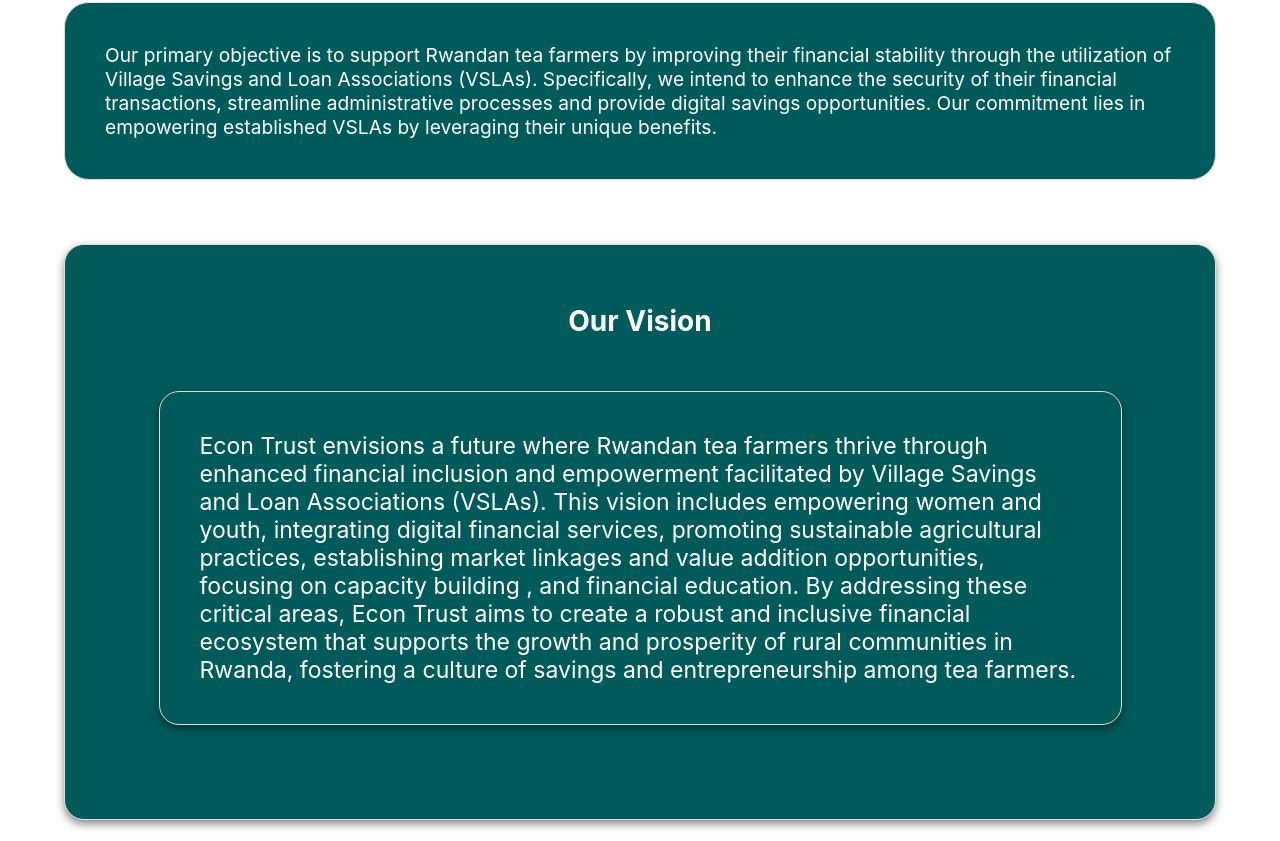
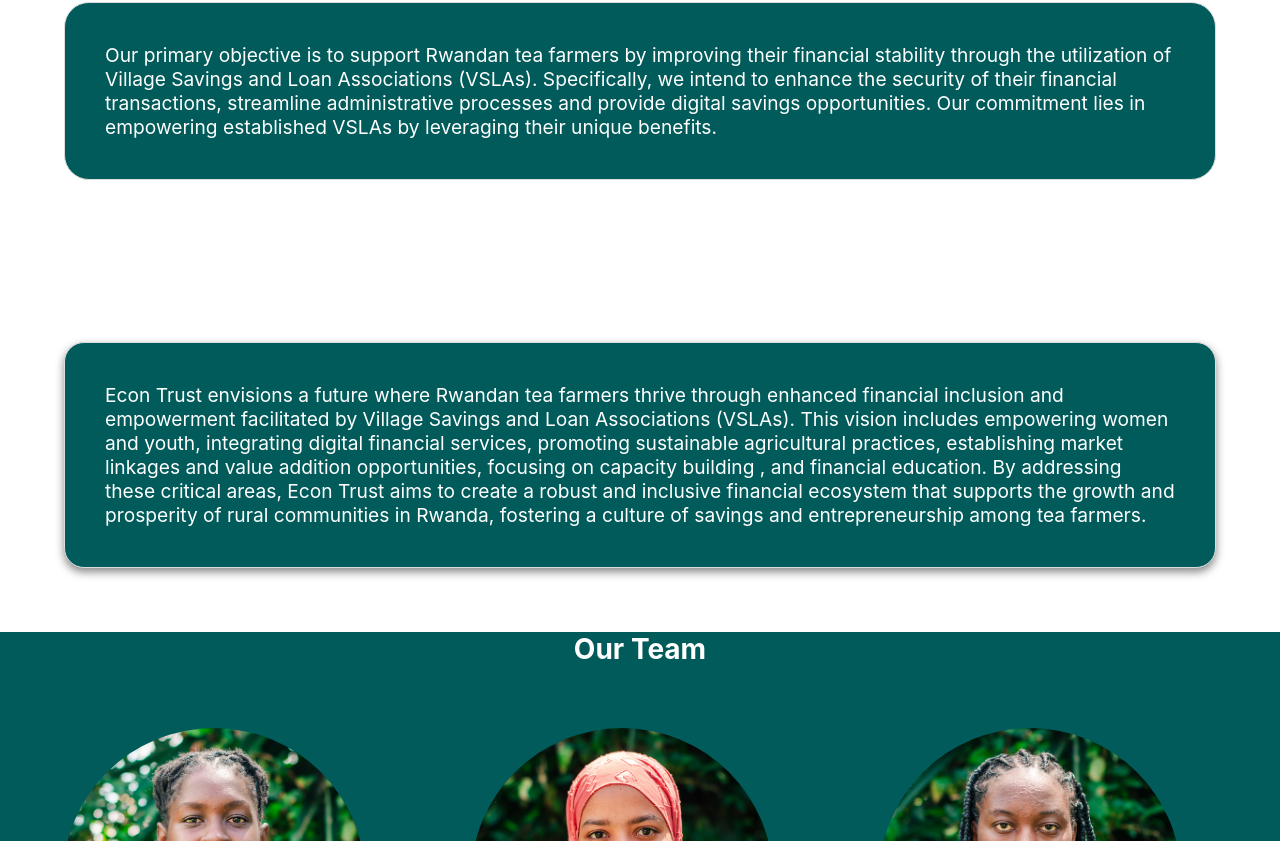
Before and after one commit to akirachix/Samaa-Informational, a React (Create React App) app in the folder econtrust/: page / in a window 1280 px wide. Shown: the part 1959-2800 px from the top of the page. Built offline with nearby package versions, Linux system fonts and the light colour scheme.

Commit message:
added changes

```diff
--- a/econtrust/src/About/index.js
+++ b/econtrust/src/About/index.js
@@ -4,7 +4,7 @@
     return(
         <>
         <div id='about' >
-       <div >
+
             <h1 id='header'>ABOUT US</h1>
             </div>
             <div id="aboutus">
@@ -16,7 +16,6 @@
                 <div>
         </div>
         </div>
-        </div>
         </>
     )
 }
--- a/econtrust/src/Mission/index.js
+++ b/econtrust/src/Mission/index.js
@@ -2,13 +2,13 @@
 const Mission=()=>{
   return(
     <div id='mission'>
-             <div>
+
                <h1 className='mission-title'> OUR MISSION</h1>
                <p className='mission-text'>Our primary objective is to support Rwandan tea farmers by improving their financial stability through
                 the utilization of Village Savings and Loan Associations (VSLAs).
                 Specifically, we intend to enhance the security of their financial transactions, streamline administrative processes and provide digital savings opportunities. Our commitment lies in empowering established VSLAs by leveraging their unique benefits.</p>
            </div>
-           </div>
+
        )
 }
 export default Mission;
--- a/econtrust/src/Vision/index.js
+++ b/econtrust/src/Vision/index.js
@@ -1,7 +1,6 @@
 import './index.css';
 const Vision=()=>{
     return(
-        <div id='vision'>
         <div id="ourvision">
             <h1>Our Vision</h1>
             <p id="vision">Econ Trust envisions a future where Rwandan tea farmers thrive through enhanced financial inclusion and
@@ -11,7 +10,7 @@
              building , and financial education. By addressing these critical areas, Econ Trust aims to create
               a robust and inclusive financial ecosystem that supports the growth and prosperity of rural communities in Rwanda, fostering a culture of savings and entrepreneurship among tea farmers. </p>
         </div>
-        </div>
+
     )
 }
 export default Vision;
```
